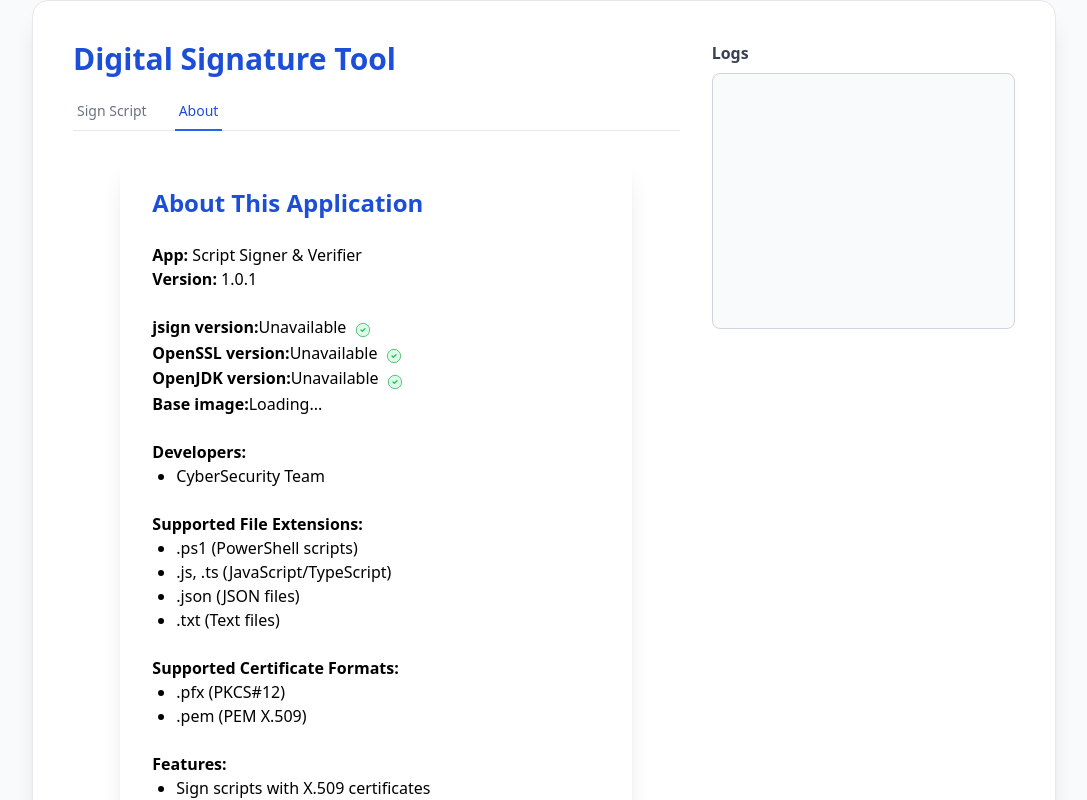
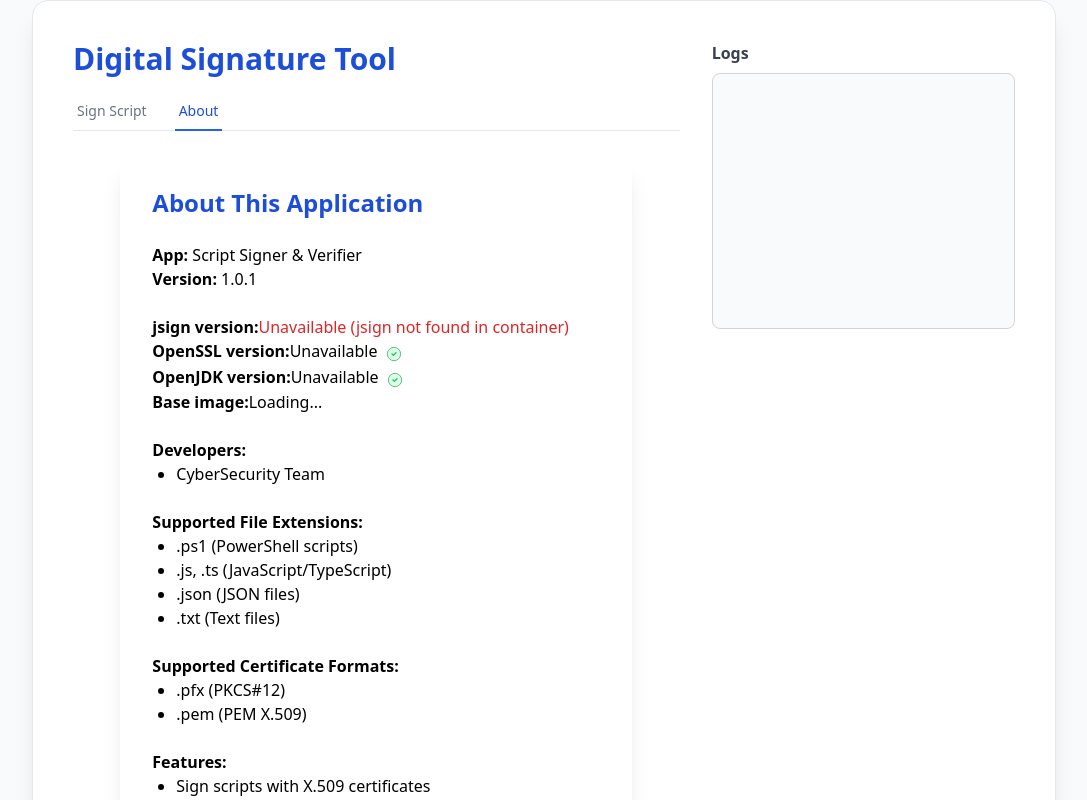
Before and after one commit to vincenttisseront/signfile, a Nuxt app: page / in a window 1280 px wide. Both pictures are taken after a click on the button "About". Shown: the top 800 px of the page, without its empty margins (96-1183 px from the left). Built offline with nearby package versions, Linux system fonts and the light colour scheme; no server answers.

Commit message:
feat: set JSIGN_VERSION in runtime stage and improve jsign status display in About component

```diff
--- a/components/About.vue
+++ b/components/About.vue
@@ -12,7 +12,7 @@
     <div>
       <p>
         <span class="font-semibold">jsign version:</span>
-        <span v-if="versions.versions.jsign.current">
+        <span v-if="versions.versions.jsign.current && versions.versions.jsign.current !== 'Unavailable'">
           {{ versions.versions.jsign.current }}
           <span v-if="jsignStatus === 'latest'" title="Up to date" class="inline-block align-middle ml-1 text-green-600">
             <svg class="inline w-4 h-4" fill="none" viewBox="0 0 24 24" stroke="currentColor">
@@ -28,7 +28,7 @@
             <span class="ml-1 text-xs">Latest: {{ versions.versions.jsign.latest }}</span>
           </span>
         </span>
-        <span v-else>Loading...</span>
+        <span v-else class="text-red-600">Unavailable (jsign not found in container)</span>
       </p>
 
       <p>
```
Also changed, not shown: 1 other file (tests, documents, lock files or other folders).
